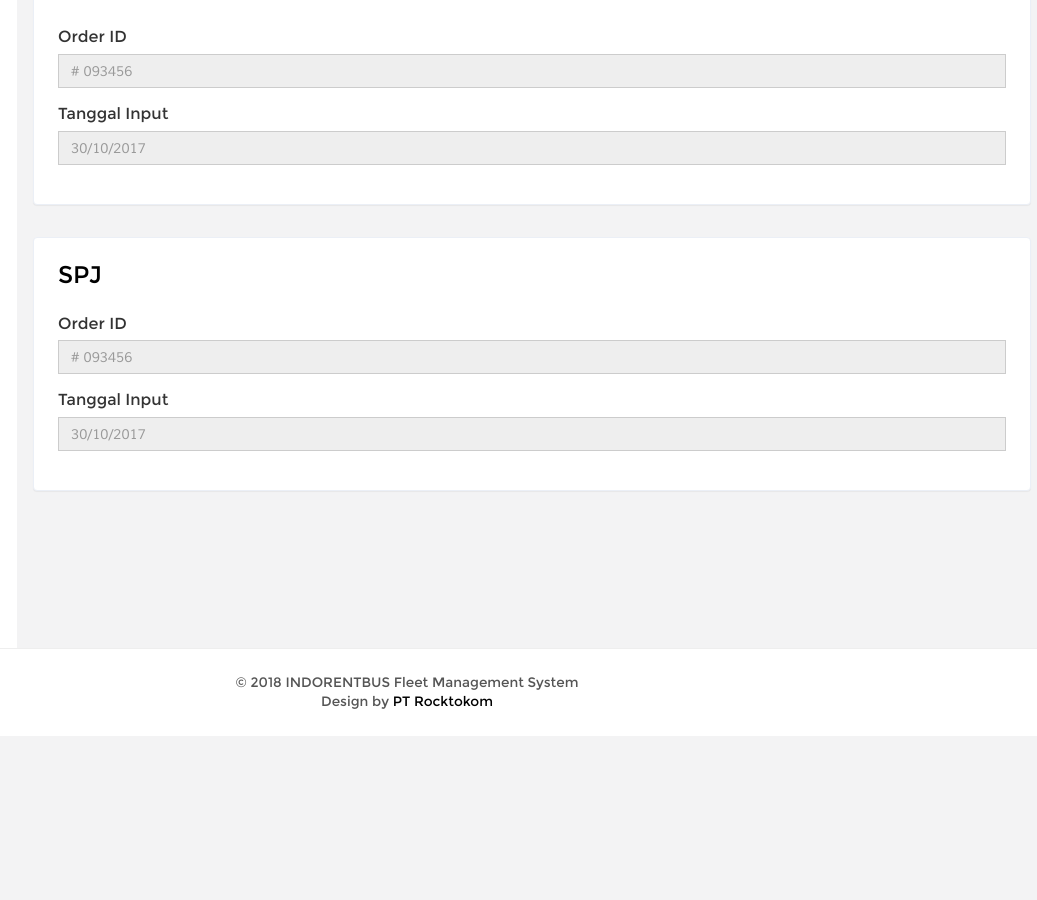
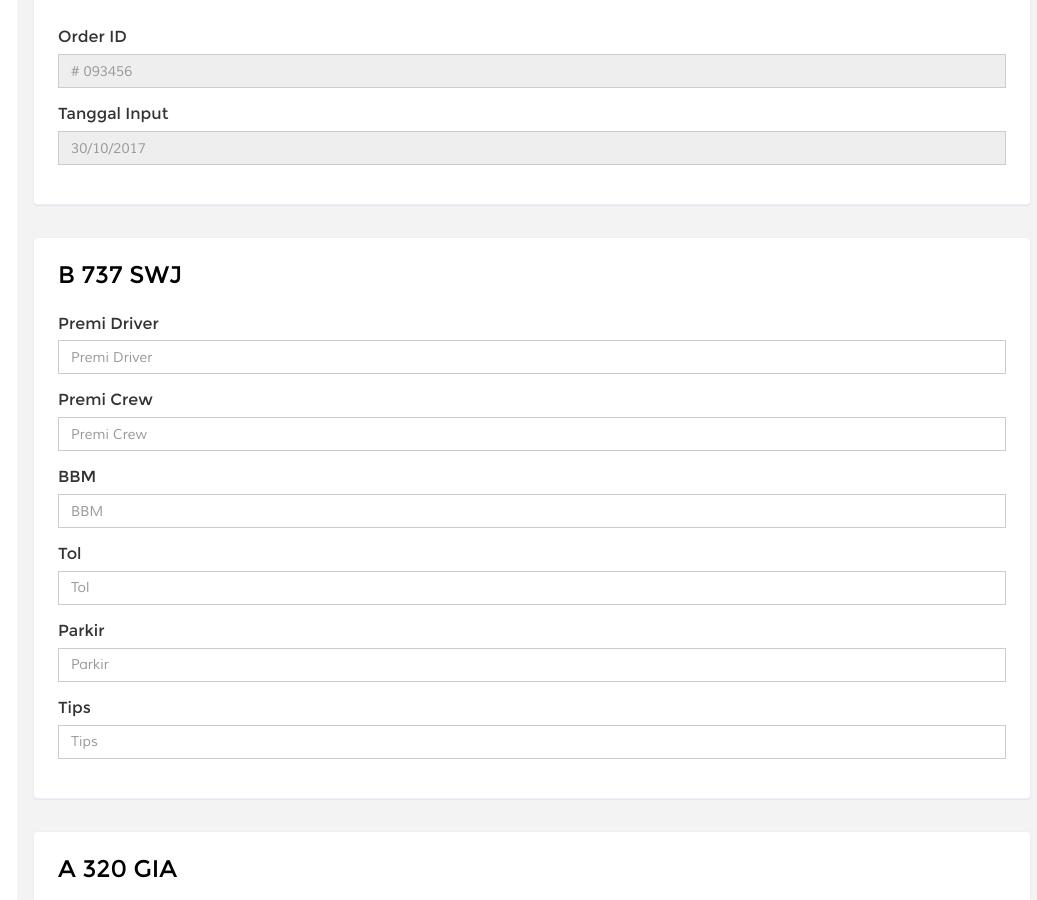
Before and after one commit to kemtol/indorentbus, a Jekyll site: the page built from laman/spj.html, in a window 1280 px wide and 900 px high, scrolled down 198 px. Shown: the whole window, without its empty margins (233-1270 px from the left). Built offline with Jekyll 4.4.1, drawn with Linux system fonts in a browser that asks for light colours; nearby versions of some CDN libraries; Markdown is read by kramdown in place of the engine named in the settings; comment, search, counter and statistics services are not loaded; before the commit the page ends 934 px from its top, so only the background shows below that; some of the changed text lies outside the part shown.

Commit message:
Update spj.html

```diff
--- a/laman/spj.html
+++ b/laman/spj.html
@@ -32,17 +32,68 @@ permalink: /spj/
 	</div>
 	<div class="col-xs-12 col-lg-12 grid-form">
 		<div class="grid-form1">
-			<h3 id="forms-example" class="">SPJ</h3>
+			<h3 id="forms-example" class="">B 737 SWJ</h3>
 			<div class="form-group">
-				<label for="id_no">Order ID</label>
-				<input type="text" class="form-control required" id="id_no" placeholder="# 093456" name="id_no" disabled="">
+				<label for="nama_customer">Premi Driver</label>
+				<input type="text" class="form-control required" id="premi_driver" placeholder="Premi Driver" name="premi_driver">
 			</div>
 			<div class="form-group">
-				<label for="input_tgl">Tanggal Input</label>
-				<input type="text" class="form-control required" id="input_tgl" placeholder="30/10/2017" name="input_tgl" disabled="">
+				<label for="nama_customer">Premi Crew</label>
+				<input type="text" class="form-control required" id="premi_crew" placeholder="Premi Crew" name="premi_crew">
+			</div>
+			<div class="form-group">
+				<label for="nama_customer">BBM</label>
+				<input type="text" class="form-control required" id="bbm" placeholder="BBM" name="bbm">
+			</div>
+			<div class="form-group">
+				<label for="nama_customer">Tol</label>
+				<input type="text" class="form-control required" id="tol" placeholder="Tol" name="tol">
+			</div>
+			<div class="form-group">
+				<label for="nama_customer">Parkir</label>
+				<input type="text" class="form-control required" id="parkir" placeholder="Parkir" name="parkir">
+			</div>
+			<div class="form-group">
+				<label for="nama_customer">Tips</label>
+				<input type="text" class="form-control required" id="tips" placeholder="Tips" name="tips">
 			</div>
 			<div class="clearfix"></div>
 		</div>
 	</div>
+	<div class="col-xs-12 col-lg-12 grid-form">
+		<div class="grid-form1">
+			<h3 id="forms-example" class="">A 320 GIA</h3>
+			<div class="form-group">
+				<label for="nama_customer">Premi Driver</label>
+				<input type="text" class="form-control required" id="premi_driver" placeholder="Premi Driver" name="premi_driver">
+			</div>
+			<div class="form-group">
+				<label for="nama_customer">Premi Crew</label>
+				<input type="text" class="form-control required" id="premi_crew" placeholder="Premi Crew" name="premi_crew">
+			</div>
+			<div class="form-group">
+				<label for="nama_customer">BBM</label>
+				<input type="text" class="form-control required" id="bbm" placeholder="BBM" name="bbm">
+			</div>
+			<div class="form-group">
+				<label for="nama_customer">Tol</label>
+				<input type="text" class="form-control required" id="tol" placeholder="Tol" name="tol">
+			</div>
+			<div class="form-group">
+				<label for="nama_customer">Parkir</label>
+				<input type="text" class="form-control required" id="parkir" placeholder="Parkir" name="parkir">
+			</div>
+			<div class="form-group">
+				<label for="nama_customer">Tips</label>
+				<input type="text" class="form-control required" id="tips" placeholder="Tips" name="tips">
+			</div>
+			<div class="clearfix"></div>
+		</div>
+	</div>
+	<div class="col-xs-12 col-lg-8 grid-form">
+		<div class="col-xs-12 content-top-1 quick-btn">
+			<input id="saveForm" name="saveForm" type="submit" value="INPUT ORDER">
+		</div>
+	</div>
 	<div class="clearfix"></div>
 </form>
```
